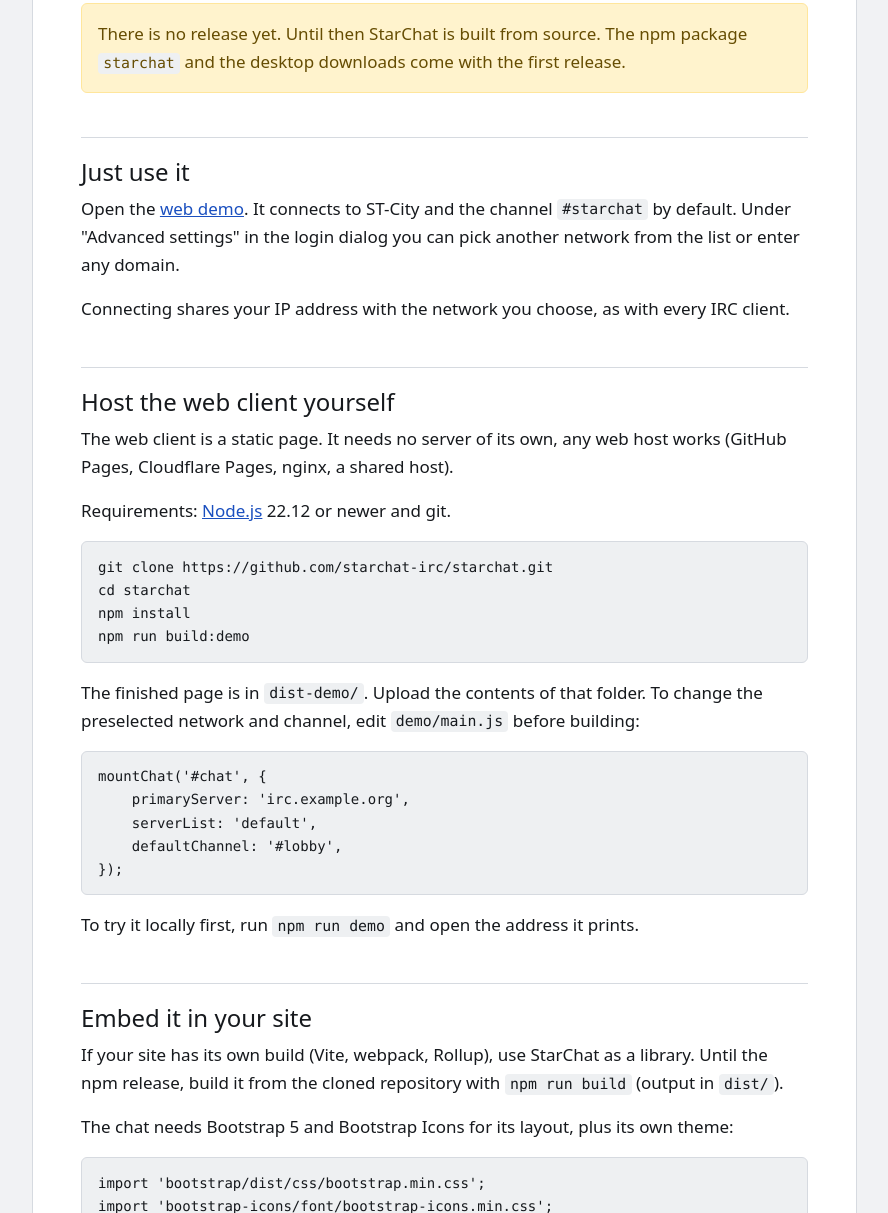
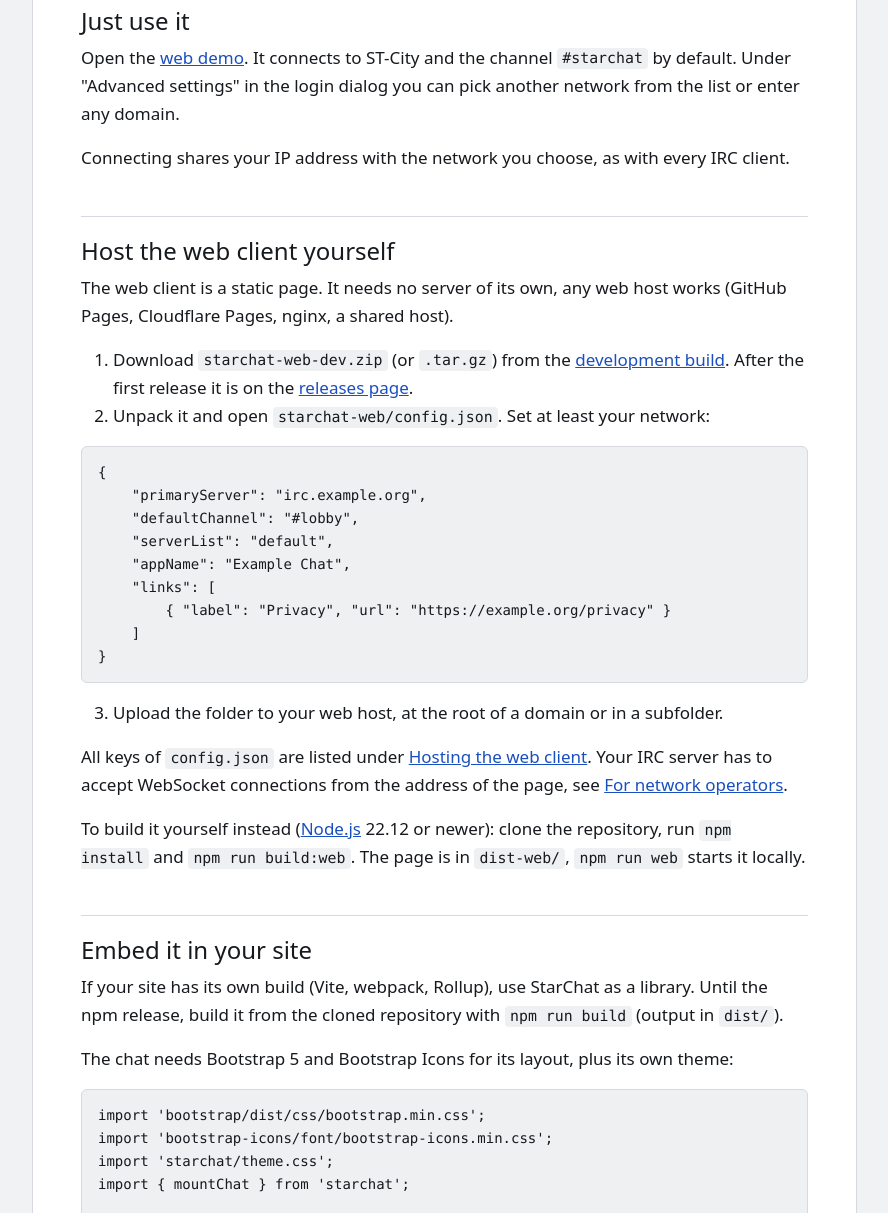
Before and after one commit to starchat-irc/getstarchat.net, a plain HTML site: page install.html in a window 1280 px wide. Shown: the part 223-1436 px from the top of the page, without its empty margins (341-1229 px from the left). Drawn offline with Linux system fonts and the light colour scheme.

Commit message:
Install instructions.

```diff
--- a/install.html
+++ b/install.html
@@ -53,7 +53,6 @@
             <div class="card doc"><div class="card-body p-4 p-lg-5">
             <h1>Install</h1>
 
-            <div class="alert alert-warning">There is no release yet. Until then StarChat is built from source. The npm package <code>starchat</code> and the desktop downloads come with the first release.</div>
 
             <h2 id="use">Just use it</h2>
 
@@ -65,22 +64,28 @@
 
             <p>The web client is a static page. It needs no server of its own, any web host works (GitHub Pages, Cloudflare Pages, nginx, a shared host).</p>
 
-            <p>Requirements: <a href="https://nodejs.org/">Node.js</a> 22.12 or newer and git.</p>
+            <ol>
+                <li>Download <code>starchat-web-dev.zip</code> (or <code>.tar.gz</code>) from the <a href="https://github.com/starchat-irc/starchat/releases/tag/latest-dev">development build</a>. After the first release it is on the <a href="https://github.com/starchat-irc/starchat/releases">releases page</a>.</li>
+                <li>Unpack it and open <code>starchat-web/config.json</code>. Set at least your network:</li>
+            </ol>
 
-<pre><code>git clone https://github.com/starchat-irc/starchat.git
-cd starchat
-npm install
-npm run build:demo</code></pre>
+<pre><code>{
+    "primaryServer": "irc.example.org",
+    "defaultChannel": "#lobby",
+    "serverList": "default",
+    "appName": "Example Chat",
+    "links": [
+        { "label": "Privacy", "url": "https://example.org/privacy" }
+    ]
+}</code></pre>
 
-            <p>The finished page is in <code>dist-demo/</code>. Upload the contents of that folder. To change the preselected network and channel, edit <code>demo/main.js</code> before building:</p>
+            <ol start="3">
+                <li>Upload the folder to your web host, at the root of a domain or in a subfolder.</li>
+            </ol>
 
-<pre><code>mountChat('#chat', {
-    primaryServer: 'irc.example.org',
-    serverList: 'default',
-    defaultChannel: '#lobby',
-});</code></pre>
+            <p>All keys of <code>config.json</code> are listed under <a href="docs/hosting.html">Hosting the web client</a>. Your IRC server has to accept WebSocket connections from the address of the page, see <a href="#network">For network operators</a>.</p>
 
-            <p>To try it locally first, run <code>npm run demo</code> and open the address it prints.</p>
+            <p>To build it yourself instead (<a href="https://nodejs.org/">Node.js</a> 22.12 or newer): clone the repository, run <code>npm install</code> and <code>npm run build:web</code>. The page is in <code>dist-web/</code>, <code>npm run web</code> starts it locally.</p>
 
             <h2 id="embed">Embed it in your site</h2>
 
```
Also changed, not shown: index.html (+1 -1 lines).
